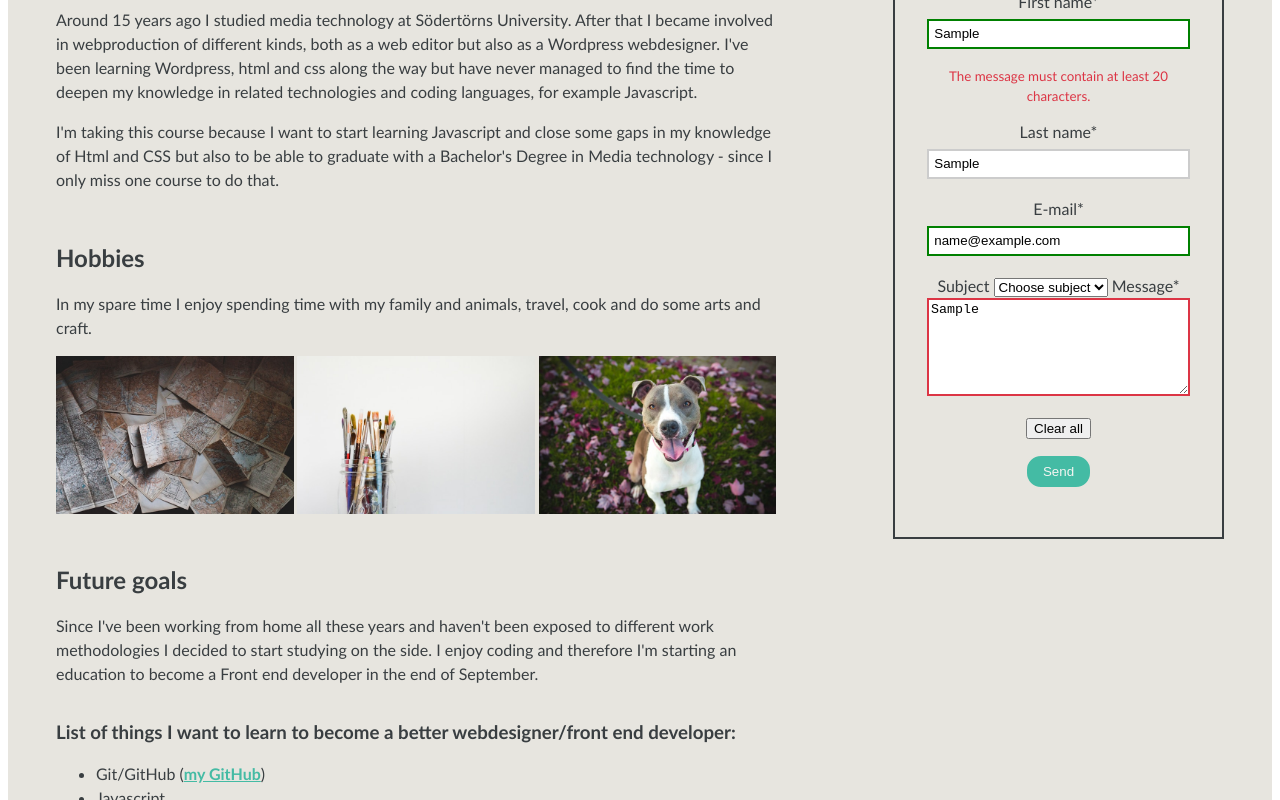
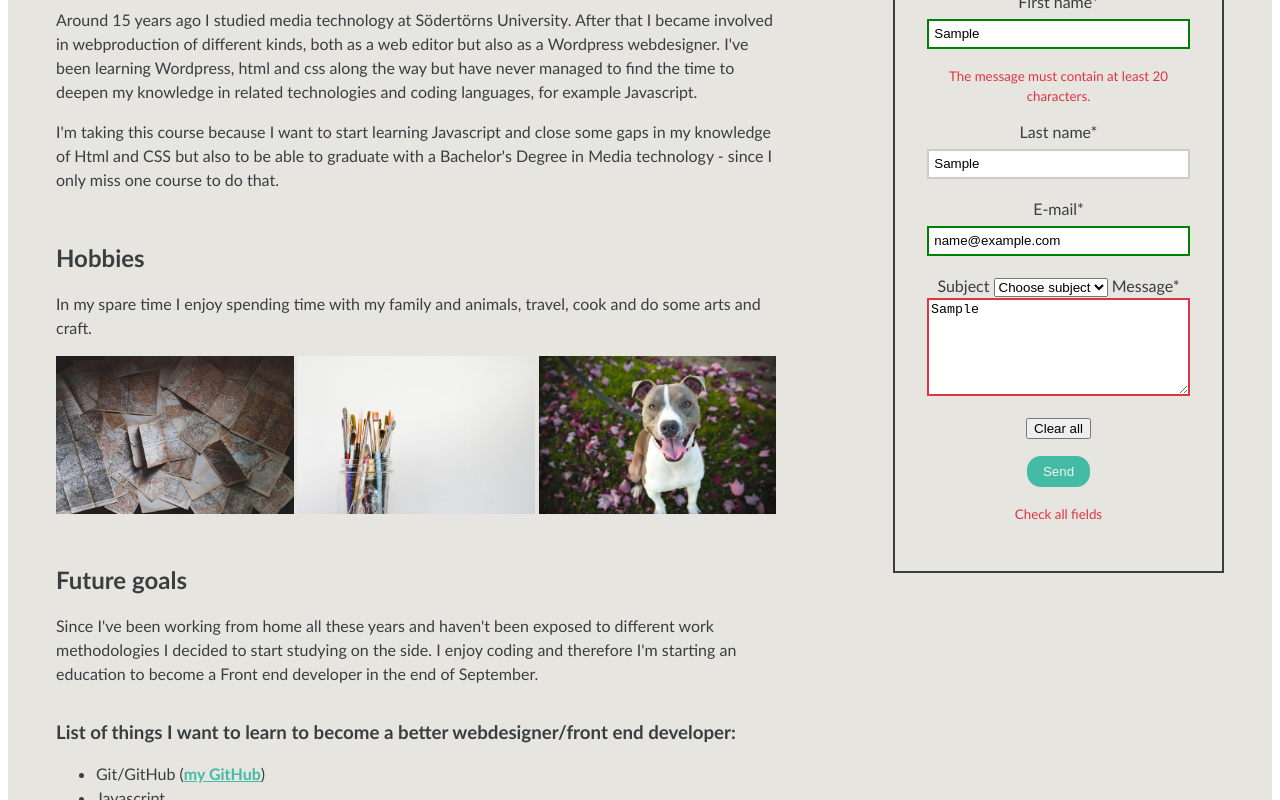
Before and after one commit to webbelin/HKR-lab2, a plain HTML site: page elin-eugenia-nilsson-lab1-hkr.html in a window 1280 px wide. Both pictures are taken after typing "Sample", "Sample", "name@example.com", "Sample" into the empty fields and a click on the input "Send". Shown: the part 420-1220 px from the top of the page. Drawn offline with Linux system fonts and the light colour scheme.

Commit message:
Update: Submit -> false message

```diff
--- a/contact.js
+++ b/contact.js
@@ -32,7 +32,7 @@ form.addEventListener('submit', function(event){
 
     } else {
         console.log('false');
-
+        document.getElementById('noSuccessMessage').innerText = 'Check all fields';
     }
 
 });
--- a/css/contact.css
+++ b/css/contact.css
@@ -23,12 +23,15 @@ textarea.valid {
     border-color: green;
 }
 
-/* Error message email */
+/* Error messages */
 .errorMessage{
     opacity: 0;
+}
+.errorMessage,
+#noSuccessMessage{
     font-size: smaller;
     color: #dc3545;
-    transition: 0.5s all ease-in-out;
+    transition: 1s all ease-in-out;
 }
 .errorMessage.visible{
     opacity: 1;
--- a/elin-eugenia-nilsson-lab1-hkr.html
+++ b/elin-eugenia-nilsson-lab1-hkr.html
@@ -113,6 +113,7 @@
                         <input type="reset" value="Clear all">
                         <input class="button" type="submit" name="form" value="Send">
                         <p id="successMessage"></p>
+                        <p id="noSuccessMessage"></p>
                     </div>
                 </form>
             </div>
```
